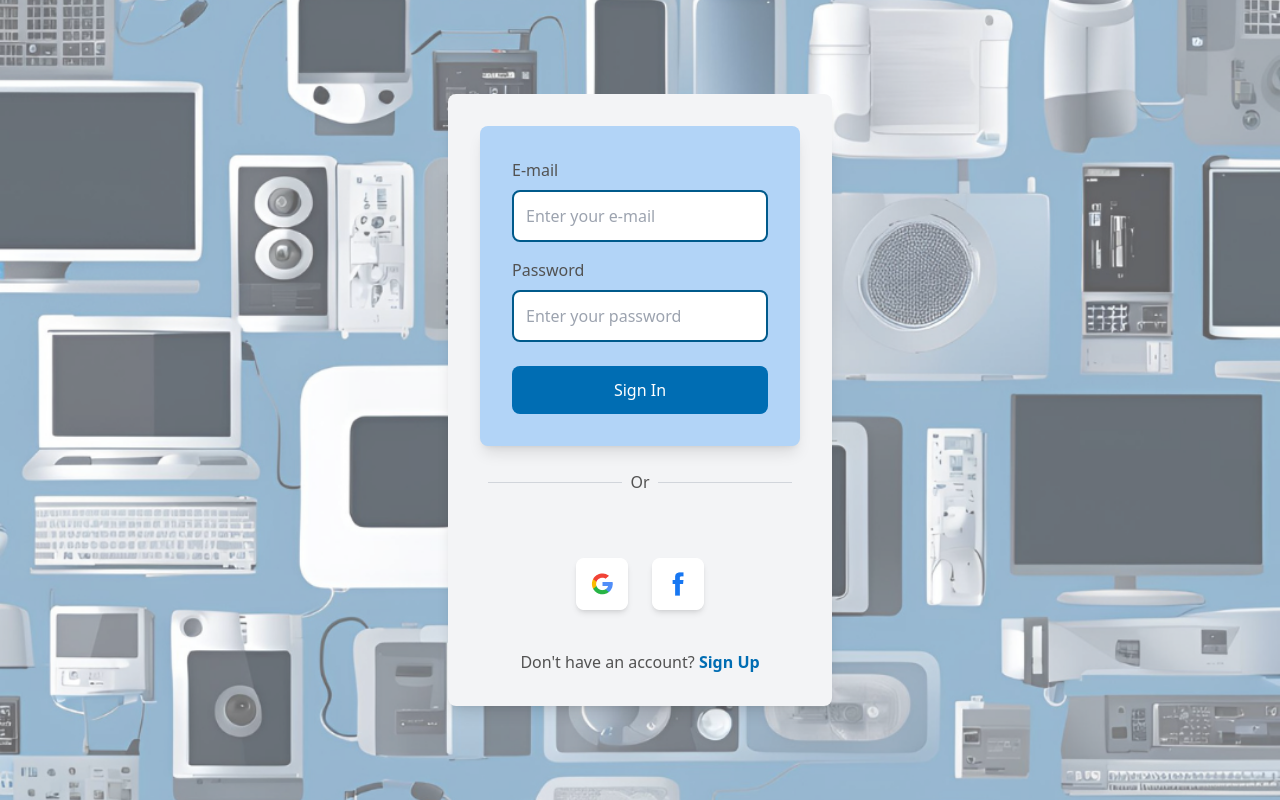
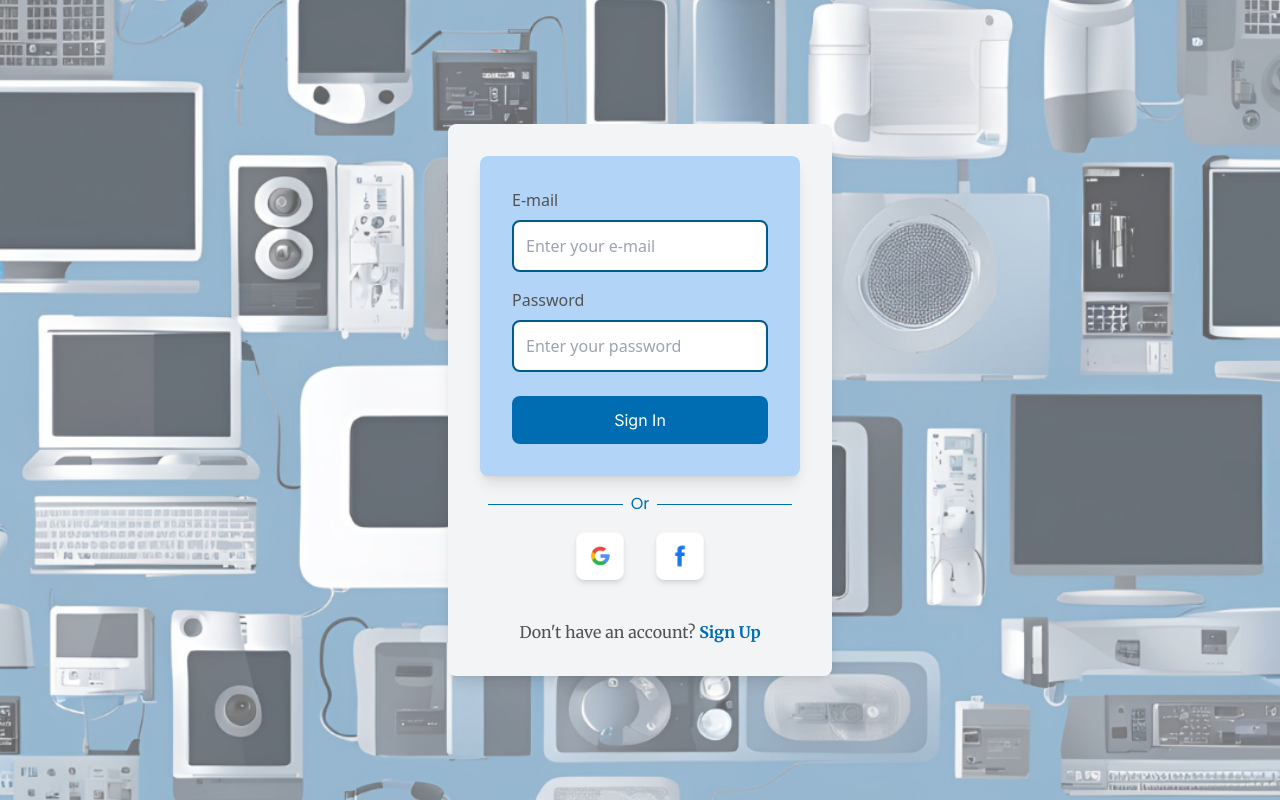
Before and after one commit to isabellaterssariol/inventree, a React (Create React App) app: page /login in a window 1280 px wide. Built offline with nearby package versions, Linux system fonts and the light colour scheme; no server answers; the HTML template or start-up script is replaced by a standard one.

Commit message:
fix: update fonts

```diff
--- a/public/index.html
+++ b/public/index.html
@@ -10,34 +10,23 @@
       content="Web site created using create-react-app"
     />
     <link rel="apple-touch-icon" href="%PUBLIC_URL%/logo192.png" />
-    <!--
-      manifest.json provides metadata used when your web app is installed on a
-      user's mobile device or desktop. See https://developers.google.com/web/fundamentals/web-app-manifest/
-    -->
     <link rel="manifest" href="%PUBLIC_URL%/manifest.json" />
-    <!--
-      Notice the use of %PUBLIC_URL% in the tags above.
-      It will be replaced with the URL of the `public` folder during the build.
-      Only files inside the `public` folder can be referenced from the HTML.
-
-      Unlike "/favicon.ico" or "favicon.ico", "%PUBLIC_URL%/favicon.ico" will
-      work correctly both with client-side routing and a non-root public URL.
-      Learn how to configure a non-root public URL by running `npm run build`.
-    -->
-    <title>React App</title>
+    <link
+      href="https://fonts.googleapis.com/css2?family=Poppins:wght@400;500;700&family=Merriweather:wght@400;700&display=swap"
+      rel="stylesheet"
+    />
+    <link
+      href="https://fonts.googleapis.com/css2?family=Inter:wght@400;500;600&family=Lora:wght@400;700&display=swap"
+      rel="stylesheet"
+    />
+    <link
+      href="https://fonts.googleapis.com/css2?family=Roboto:wght@400;500;700&family=Roboto+Slab:wght@400;700&display=swap"
+      rel="stylesheet"
+    />
+    <title>InvenTree</title>
   </head>
   <body>
     <noscript>You need to enable JavaScript to run this app.</noscript>
     <div id="root"></div>
-    <!--
-      This HTML file is a template.
-      If you open it directly in the browser, you will see an empty page.
-
-      You can add webfonts, meta tags, or analytics to this file.
-      The build step will place the bundled scripts into the <body> tag.
-
-      To begin the development, run `npm start` or `yarn start`.
-      To create a production bundle, use `npm run build` or `yarn build`.
-    -->
   </body>
 </html>
--- a/src/components/auth-form/index.tsx
+++ b/src/components/auth-form/index.tsx
@@ -38,7 +38,11 @@ export default function AuthForm({
         >
           {children(register, errors)}
 
-          <Button loading={loading} type="submit">
+          <Button
+            loading={loading}
+            type="submit"
+            className="font-inter text-white bg-primary hover:bg-primary-dark"
+          >
             {title}
           </Button>
 
@@ -47,11 +51,11 @@ export default function AuthForm({
 
         <SocialAuth />
 
-        <p className="text-center text-secondary">
+        <p className="text-center text-secondary font-merriweather">
           {description}{" "}
           <Link
             to={redirect}
-            className="text-primary font-bold hover:underline"
+            className="text-primary font-bold hover:underline font-merriweather"
           >
             {signInOrUp}
           </Link>
--- a/src/components/button-auth/index.tsx
+++ b/src/components/button-auth/index.tsx
@@ -10,7 +10,7 @@ export default function ButtonAuth({
   return (
     <button
       type={type}
-      className={`w-full py-3 bg-primary text-white rounded-lg hover:bg-primary-dark transition duration-300 ${className}`}
+      className={`w-full py-3 text-white rounded-lg hover:bg-primary-dark transition duration-300 bg-primary font-inter ${className}`}
       disabled={loading || disabled}
     >
       {loading ? (
--- a/src/components/social-auth/index.tsx
+++ b/src/components/social-auth/index.tsx
@@ -17,25 +17,33 @@ export default function SocialAuth() {
 
   return (
     <>
-      <p className="flex items-center text-center my-6 text-secondary">
-        <span className="flex-grow border-t border-gray-300 mx-2"></span>
-        <span>Or</span>
-        <span className="flex-grow border-t border-gray-300 mx-2"></span>
+      <p className="flex items-center text-center my-4 text-secondary">
+        <span className="flex-grow border-t border-primary mx-2"></span>
+        <span className="font-poppins text-md text-primary">Or</span>
+        <span className="flex-grow border-t border-primary mx-2"></span>
       </p>
 
-      <div className="flex justify-center">
+      <div className="flex justify-center pb-10">
         <button
           onClick={handleGoogleLogin}
-          className="w-13 h-13 bg-white border-none rounded-lg m-10 mx-3 cursor-pointer shadow-md hover:shadow-lg transition duration-300"
+          className="w-12 h-12 bg-white border border-secondary-light rounded-lg mx-4 cursor-pointer shadow-md hover:shadow-lg transition duration-300"
         >
-          <img src="../../assets/google_auth.png" alt="Google Icon" />
+          <img
+            src="../../assets/google_auth.png"
+            alt="Google Icon"
+            className="w-full h-full object-cover rounded-lg"
+          />
         </button>
 
         <button
           onClick={handleFacebookLogin}
-          className="w-13 h-13 bg-white border-none rounded-lg m-10 mx-3 cursor-pointer shadow-md hover:shadow-lg transition duration-300"
+          className="w-12 h-12 bg-white border border-secondary-light rounded-lg mx-4 cursor-pointer shadow-md hover:shadow-lg transition duration-300"
         >
-          <img src="../../assets/facebook_auth.png" alt="Facebook Icon" />
+          <img
+            src="../../assets/facebook_auth.png"
+            alt="Facebook Icon"
+            className="w-full h-full object-cover rounded-lg"
+          />
         </button>
       </div>
     </>
--- a/tailwind.config.js
+++ b/tailwind.config.js
@@ -15,6 +15,12 @@ module.exports = {
           dark: "#121212",
         },
       },
+      fontFamily: {
+        poppins: ['Poppins', 'sans-serif'],
+        merriweather: ['Merriweather', 'serif'],
+        inter: ['Inter', 'sans-serif'],
+        roboto: ['Roboto', 'sans-serif'],
+      },
     },
   },
   plugins: [],
```
